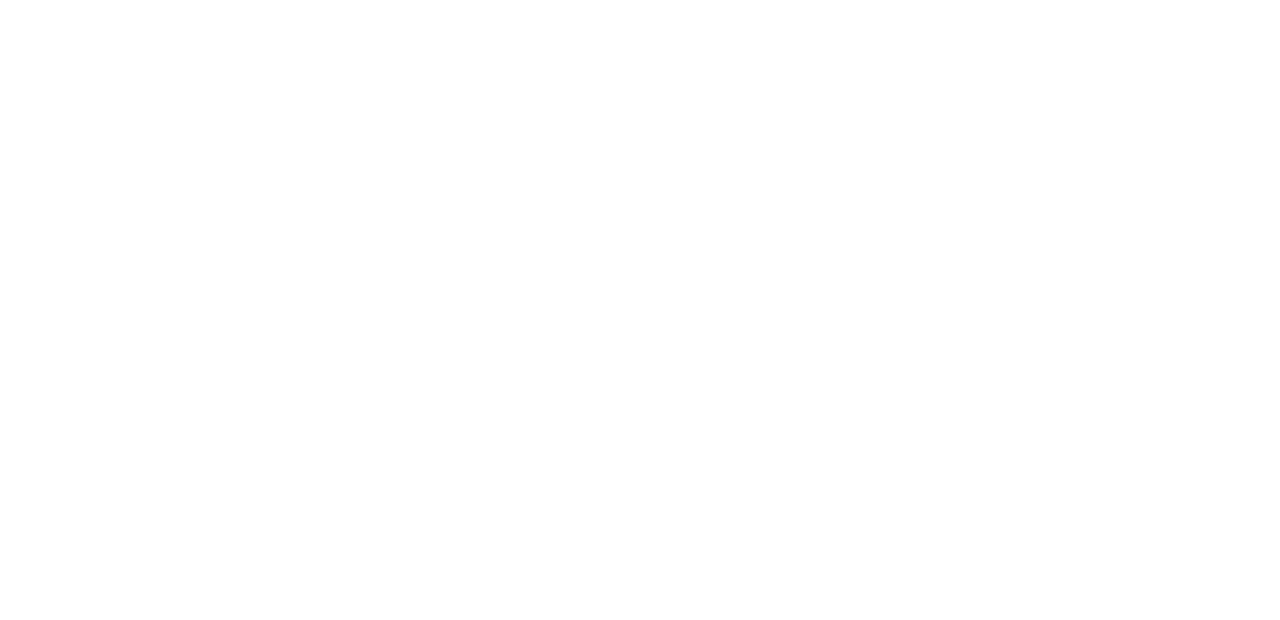
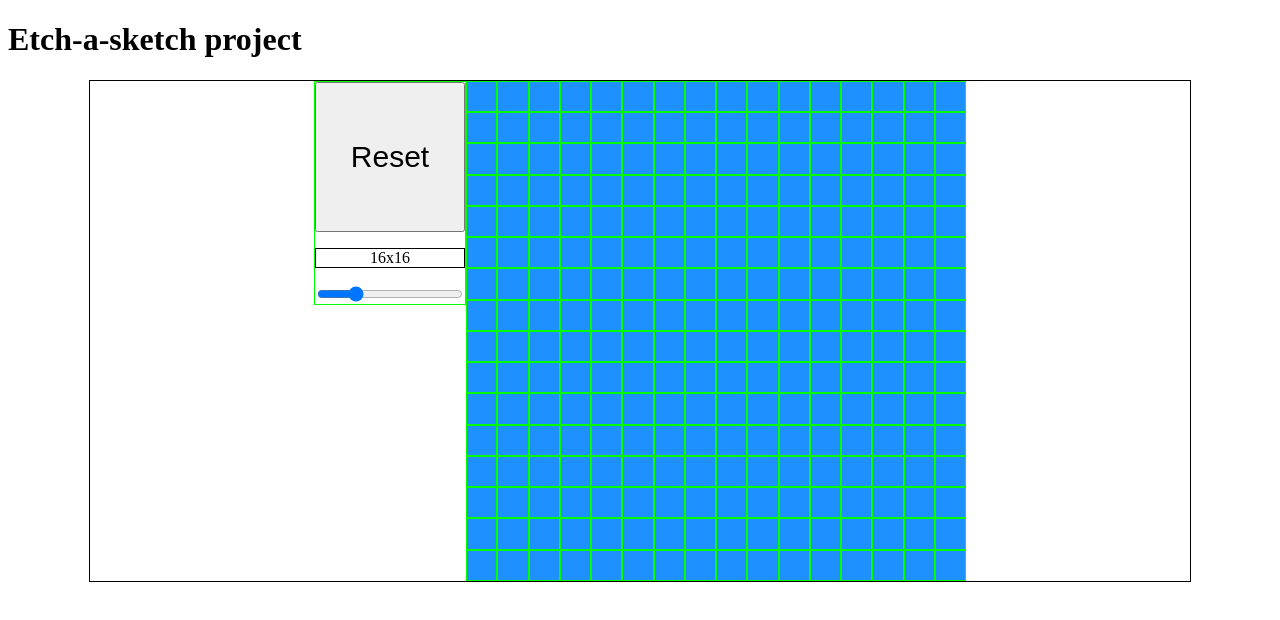
Before and after one commit to Angcrad/Etch-A-Sketch, a plain HTML site: page index.html in a window 1280 px wide. Drawn offline with Linux system fonts and the light colour scheme.

Commit message:
created grid, implemented dynamic grid with slider value

```diff
--- a/index.html
+++ b/index.html
@@ -6,8 +6,18 @@
 	<meta name="viewport" content="width=device-width, initial-scale=1.0">
 	<title>Document</title>
 	<script src="script.js" defer></script>
+	<link rel="stylesheet" href="styles.css">
 </head>
 <body>
+	<h1>Etch-a-sketch project</h1>
+	<div id="mainDiv">
+		<div class="buttonsDiv">
+			<button class="reset">Reset</button>
+			<p id="sliderValue"></p>
+			<input id="sizeSlider" type="range" value="16" min="1" max="64">
+		</div>
+		<div id="grid" class="grid"></div>
+	</div>
 
 </body>
 </html>
--- a/script.js
+++ b/script.js
@@ -0,0 +1,53 @@
+let gridX=10;
+let gridY=10;
+let htmlStr="";
+let target;
+let sliderValTxt=document.querySelector("#sliderValue");
+let slider = document.getElementById("sizeSlider");
+let gridVar=document.getElementById("grid");
+generateGrid(gridX,gridY);
+let resBtn = document.querySelector(".reset");
+slider.addEventListener("mousemove", updateSlider, false);
+resBtn.addEventListener("click",function()
+									{
+										generateGrid(gridX,gridY);
+									},false);
+
+
+
+function hover()
+{
+	for(let i=0;i<target.length;i++)
+	{
+		target[i].onmouseover=function()
+								{
+									target[i].classList.remove("unselected");
+									target[i].classList.add("selected");
+								};
+	}
+}
+function generateGrid(gridX,gridY)
+{
+	sliderValTxt.innerText=slider.value+"x"+slider.value;
+	gridX=slider.value;
+	gridY=slider.value;
+	htmlStr="";
+	for(let i=0;i<(gridX*gridY);i++)
+	{
+		htmlStr+="<div class=\"unselected pixel\"></div>\n";
+	}
+
+	/*document.getElementById("grid").innerHTML=htmlStr;
+	document.getElementById("grid").style="grid-template-columns: repeat("+gridX+", 1fr); grid-template-rows: repeat("+gridY+", 1fr);";*/
+	gridVar.innerHTML=htmlStr;
+	gridVar.style="grid-template-columns: repeat("+gridX+", 1fr); grid-template-rows: repeat("+gridY+", 1fr);";
+	target = document.querySelectorAll(".pixel");
+	for(let i=0;i<target.length;i++)
+	{
+		target[i].addEventListener("mouseover", hover, false);
+	}
+}
+function updateSlider()
+{
+	sliderValTxt.innerText=slider.value+"x"+slider.value;
+}
--- a/styles.css
+++ b/styles.css
@@ -0,0 +1,52 @@
+button
+{
+	min-width: 150px;
+	min-height: 150px;
+	font-size: 30px;
+}
+#mainDiv
+{
+	justify-content: center;
+	display: flex;
+	align-items: top;
+	max-width: 1100px;
+	margin: 0 auto;
+	border: 1px solid black;
+}
+.buttonsDiv
+{
+	display: flex;
+	flex-direction: column;
+	border: 1px solid lime;
+	max-width: 50%;
+	height: 100%;
+}
+#grid
+{
+	display: grid;
+	min-width: 500px;
+	min-height: 500px;
+}
+.pixel
+{
+	user-select: none;
+	box-sizing: border-box;
+	padding: 0;
+	margin: 0%;
+}
+.pixel.unselected
+{
+	border: 1px solid lime;
+	background-color: DodgerBlue;
+
+}
+.pixel.selected
+{
+	border: 1px solid black;
+	background-color: black;
+}
+p
+{
+	border: 1px solid black;
+	text-align: center;
+}
```
